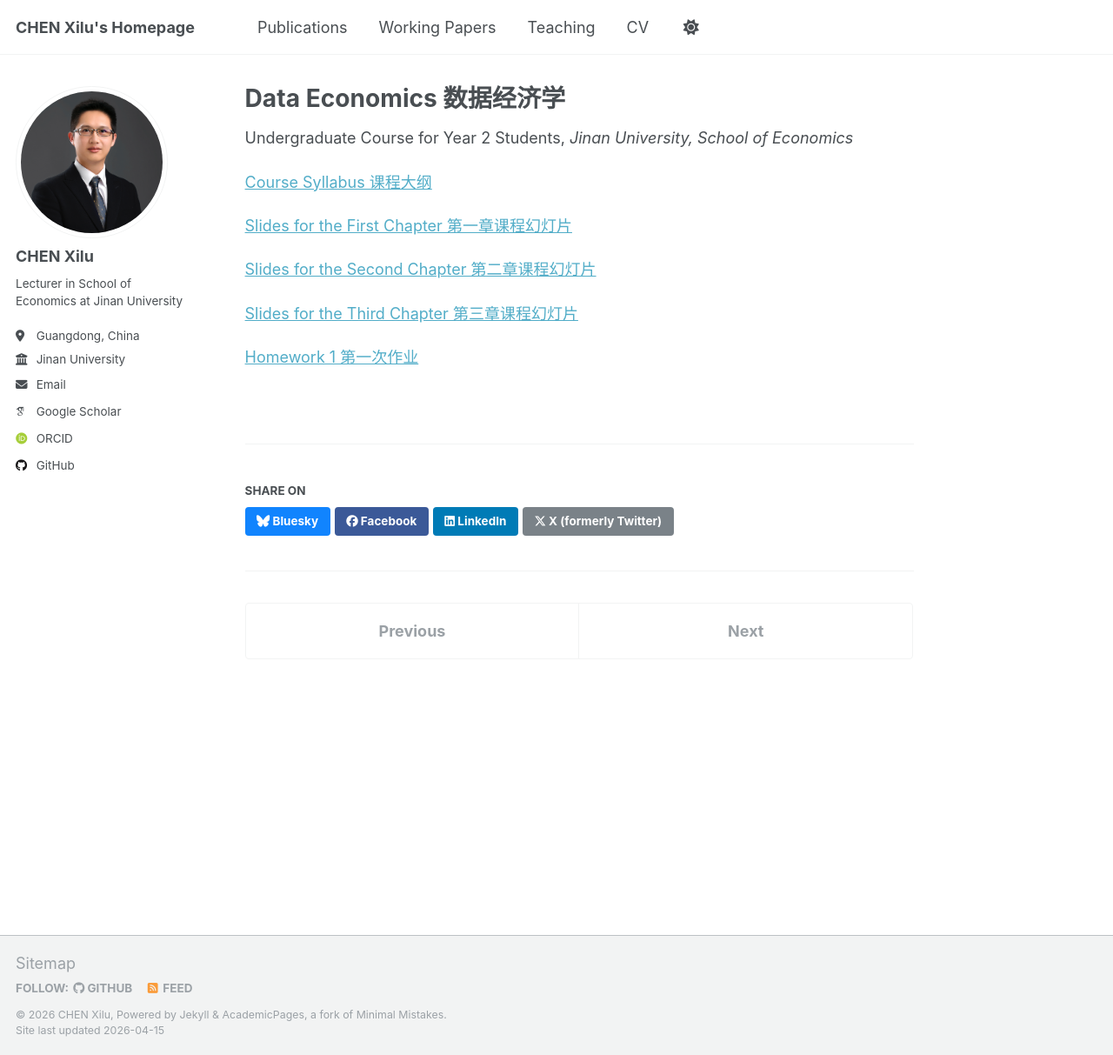
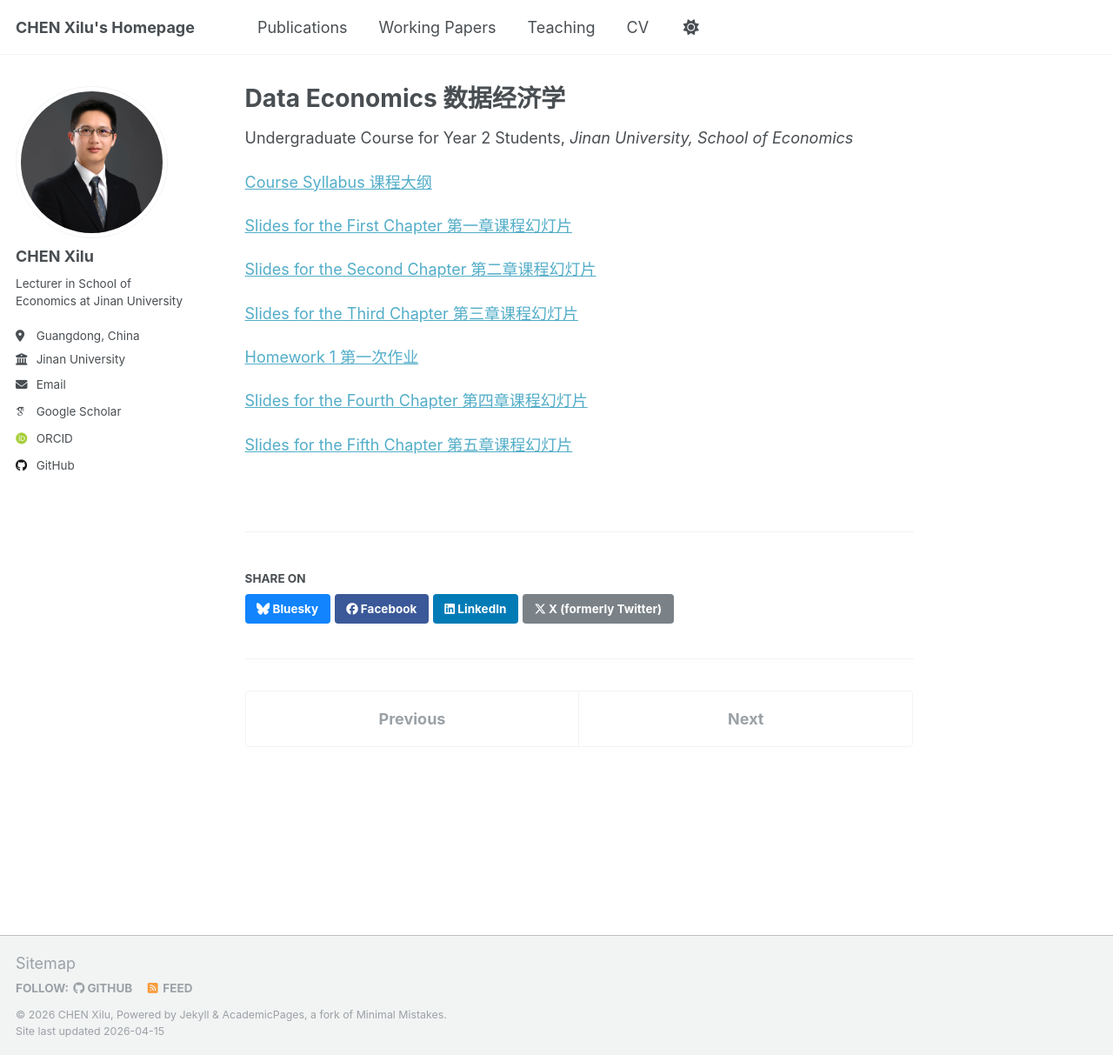
Before and after one commit to Xilu-CHEN/xilu-chen.github.io, a Jekyll site: the page built from _teaching/data_econ.md, in a window 1280 px wide and 1213 px high. Shown: the whole window at 87% size. Built offline with Jekyll 4.4.1, drawn with Linux system fonts in a browser that asks for light colours; some web fonts are replaced; a script that is not in the unit is left out.

Commit message:
Add slides for Fourth and Fifth Chapters

```diff
--- a/_teaching/data_econ.md
+++ b/_teaching/data_econ.md
@@ -17,3 +17,7 @@ location: Guangdong, China
 [Slides for the Third Chapter 第三章课程幻灯片](http://xilu-chen.github.io/files/teaching_data_econ/《数据经济学》第3章.pdf){:target="_blank"}
 
 [Homework 1 第一次作业](http://xilu-chen.github.io/files/teaching_data_econ/2026春第1次作业.pdf){:target="_blank"}
+
+[Slides for the Fourth Chapter 第四章课程幻灯片](http://xilu-chen.github.io/files/teaching_data_econ/《数据经济学》第4章.pdf){:target="_blank"}
+
+[Slides for the Fifth Chapter 第五章课程幻灯片](http://xilu-chen.github.io/files/teaching_data_econ/《数据经济学》第5章.pdf){:target="_blank"}
```
